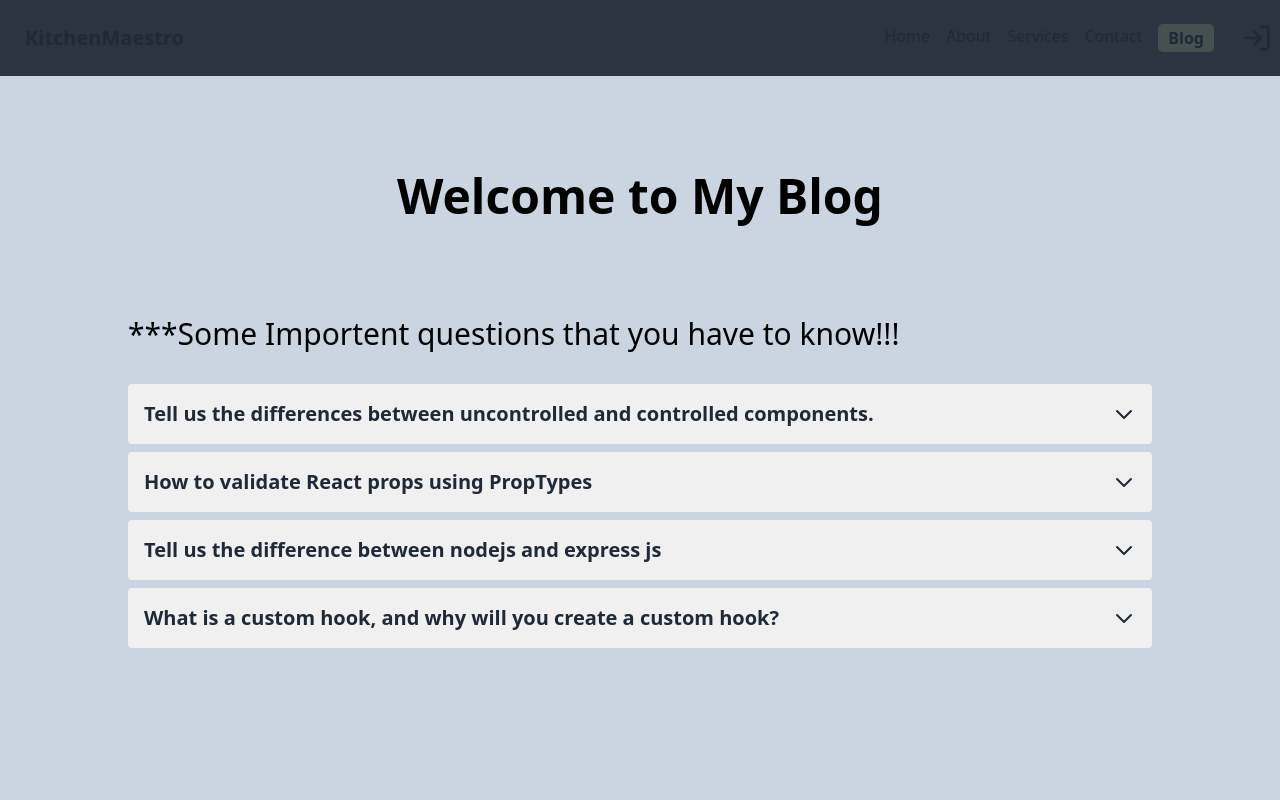
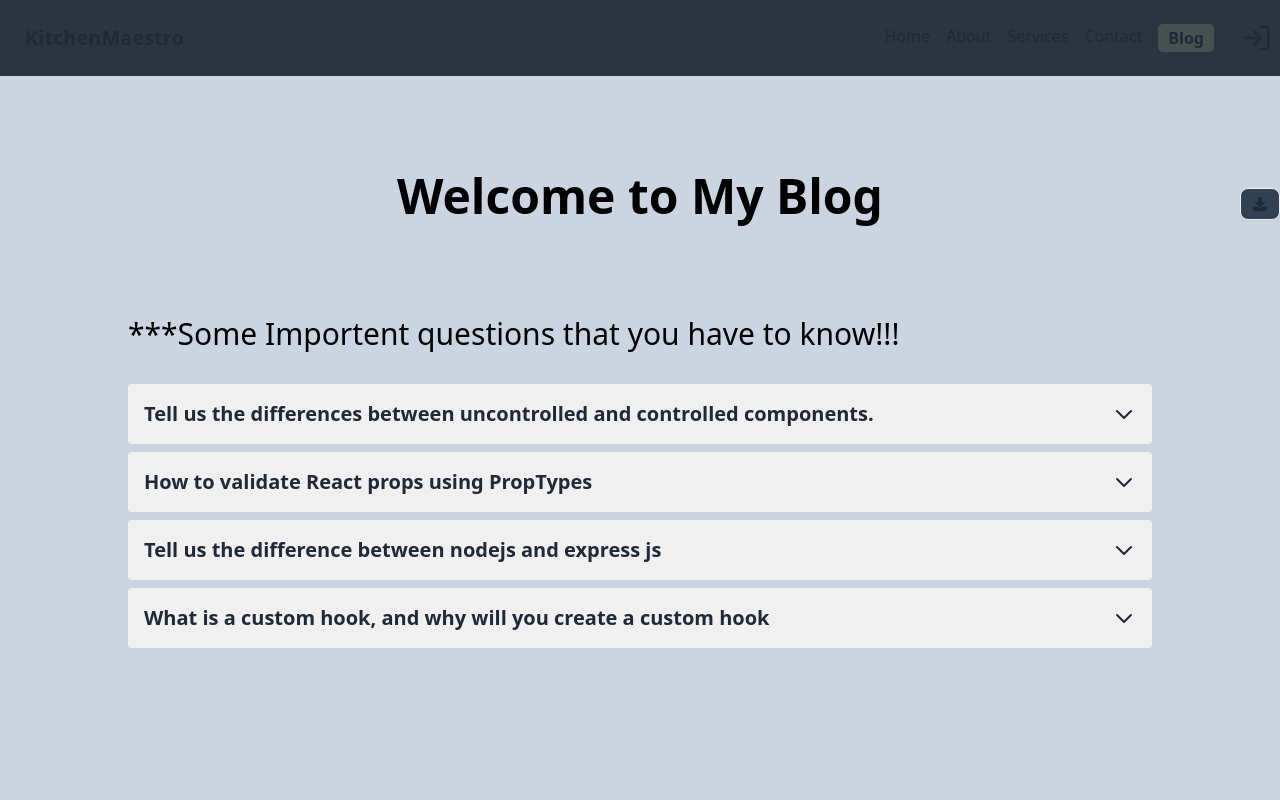
Before and after one commit to msmasumbillah00/chef-client-side, a React (Vite) app: page /blog in a window 1280 px wide. Shown: the top 800 px of the page. Built offline with nearby package versions, Linux system fonts and the light colour scheme; no server answers.

Commit message:
add pdf on block section

```diff
--- a/package.json
+++ b/package.json
@@ -11,15 +11,18 @@
   },
   "dependencies": {
     "firebase": "^10.7.1",
+    "jspdf": "^2.5.1",
     "localforage": "^1.10.0",
     "match-sorter": "^6.3.1",
     "numeral": "^2.0.6",
     "react": "^18.2.0",
     "react-dom": "^18.2.0",
     "react-icons": "^4.12.0",
+    "react-lazy-load": "^4.0.1",
     "react-multi-carousel": "^2.8.4",
     "react-rating": "^2.0.5",
     "react-router-dom": "^6.21.1",
+    "react-to-pdf": "^1.0.1",
     "sort-by": "^1.2.0"
   },
   "devDependencies": {
--- a/src/pages/Blog/Blog.jsx
+++ b/src/pages/Blog/Blog.jsx
@@ -1,5 +1,10 @@
 import { useState } from 'react';
 import "./Blog.css"
+import jsPDF from 'jspdf';
+import { FaDownload } from "react-icons/fa";
+
+
+
 const Blog = () => {
 
     const [openSection, setOpenSection] = useState(null);
@@ -22,12 +27,40 @@ const Blog = () => {
             content: 'Node.js is the runtime environment that allows you to run JavaScript on the server, while Express.js is a web application framework built on top of Node.js, providing a set of tools and features to simplify the process of building web applications.',
         },
         {
-            title: 'What is a custom hook, and why will you create a custom hook?            ',
+            title: 'What is a custom hook, and why will you create a custom hook',
             content: 'A custom hook in React is a JavaScript function that allows you to reuse stateful logic across multiple components.creating custom hooks in React offers a powerful way to encapsulate and share logic, promote code reusability, and improve the overall maintainability and readability of my applications.',
         },
     ];
+
+
+    let data = "";
+    for (let i = 0; i < accordionData.length; i++) {
+        data +=
+            `
+${i + 1}) ${accordionData[i].title}?
+Ans:- ${accordionData[i].content}
+        `
+    }
+    console.log(data)
+
+
+    const generatePDF = () => {
+        const doc = new jsPDF();
+        const maxWidth = 190;
+        const lines = doc.splitTextToSize(data, maxWidth);
+        let yPos = 7;
+
+        lines.forEach((line) => {
+            doc.text(line, 10, yPos, { align: 'left' });
+            yPos += 10; // Adjust the line spacing according to your needs
+        });
+        doc.save('generated-pdf.pdf');
+    };
     return (
-        <div className='container mx-auto relative'>
+        <div className='container mx-auto relative ' id='pdf-content'>
+            <div className="tooltip tooltip-left absolute top-4 right-0" data-tip="Download as PDF">
+                <button onClick={generatePDF} className="btn  bg-slate-700 btn-sm"><FaDownload /></button>
+            </div>
             <h1 className='text-center text-5xl mt-24 font-semibold text-black'>Welcome to My Blog</h1>
             <div className="w-md relative mx-auto  mt-24 lg:max-w-screen-lg  h-full ">
                 <h1 className='text-3xl text-black my-8'>***Some Importent questions that you have to know!!!</h1>
--- a/src/pages/Home/FeaturedRecipes/Recipe/Recipe.jsx
+++ b/src/pages/Home/FeaturedRecipes/Recipe/Recipe.jsx
@@ -1,6 +1,7 @@
 import { useState } from "react";
 import Rating from "react-rating";
 import { FaRegStar, FaStar } from "react-icons/fa";
+import LazyLoad from 'react-lazy-load';
 
 
 
@@ -18,7 +19,10 @@ const Recipe = ({ recipe, children }) => {
     return (
         <div className="grid relative mb-10 grid-cols-1 gap-5 lg:grid-cols-2 lg:py-16 mt-4 shadow-lg rounded-xl ">
             <div className="rounded-xl  rounded-md overflow-hidden ">
-                <img className="hover:scale-125 rounded-md transition-all z-0 mx-auto w-3/5 min-h-full  duration-1000" src={recipe.photo} alt="" />
+                <LazyLoad>
+                    <img className="hover:scale-125 rounded-md transition-all z-0 mx-auto w-3/5 min-h-full  duration-1000" src={recipe.photo} alt="" />
+
+                </LazyLoad>
                 <div onClick={handelAddFavorite} className="absolute top-0 right-0">
                     {
                         <div className="tooltip tooltip-left z-50 " data-tip={!isFavorite ? "add to favorite" : "Remove from Favorite"}>
```
Also changed, not shown: 1 other file (tests, documents, lock files or other folders).
